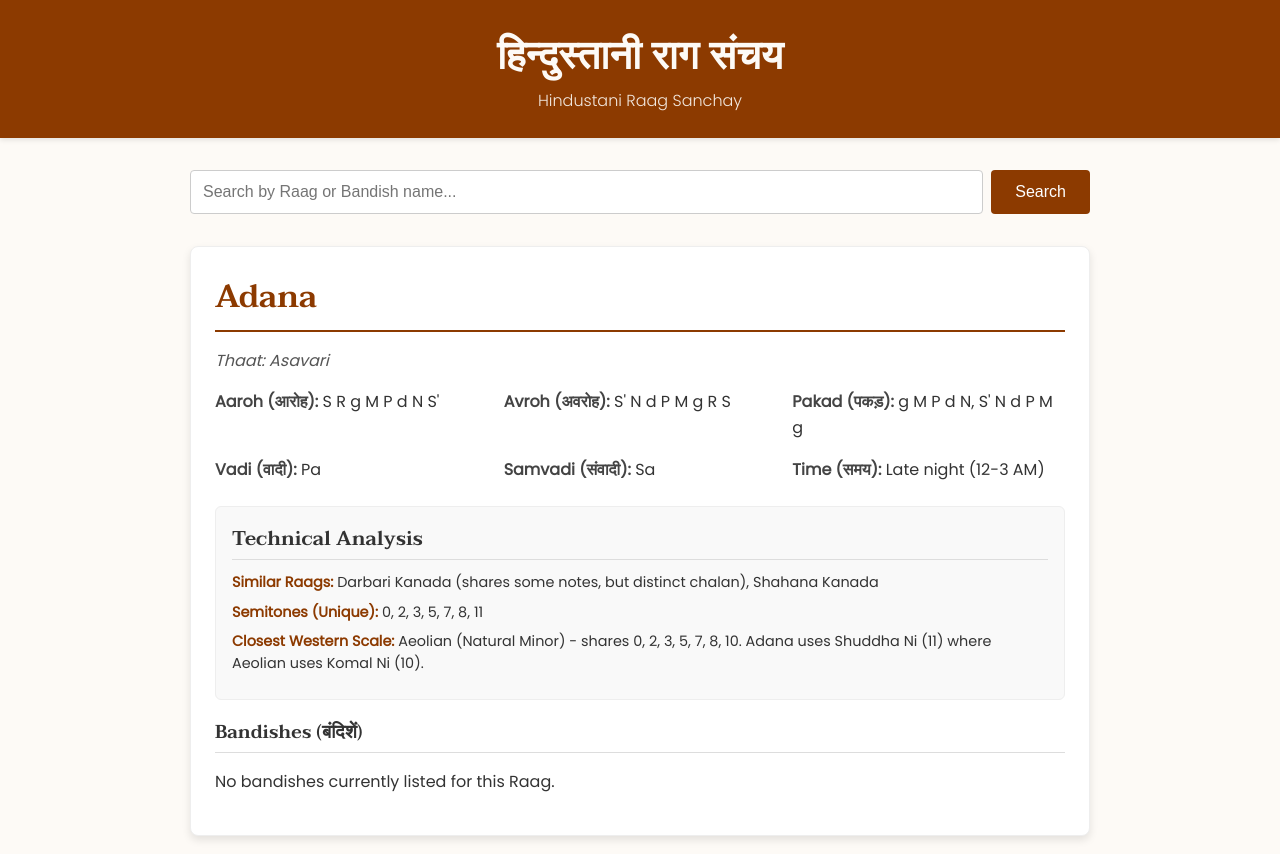
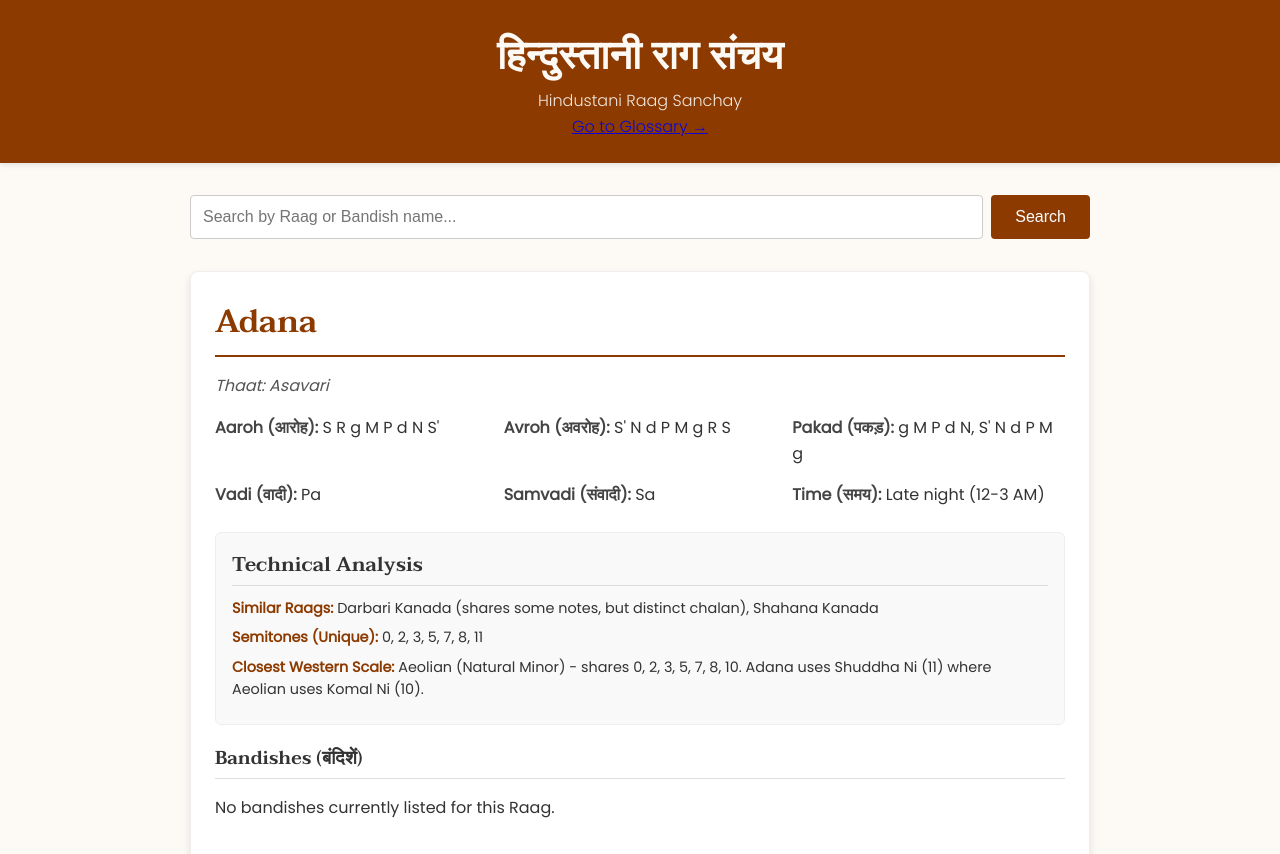
Before and after one commit to Jishudas248/Jishudas248.github.io, a plain HTML site: page index.html in a window 1280 px wide. Shown: the top 854 px of the page. Drawn offline with Linux system fonts and the light colour scheme.

Commit message:
Update index.html

```diff
--- a/index.html
+++ b/index.html
@@ -14,6 +14,7 @@
     <header>
         <h1>हिन्दुस्तानी राग संचय</h1>
         <p>Hindustani Raag Sanchay</p>
+        <p><a href="glossary.html" class="nav-link">Go to Glossary →</a></p>
     </header>
 
     <main>
@@ -35,4 +36,5 @@
     <script src="data.js"></script>
     <script src="script.js"></script>
 </body>
+
 </html>
```
